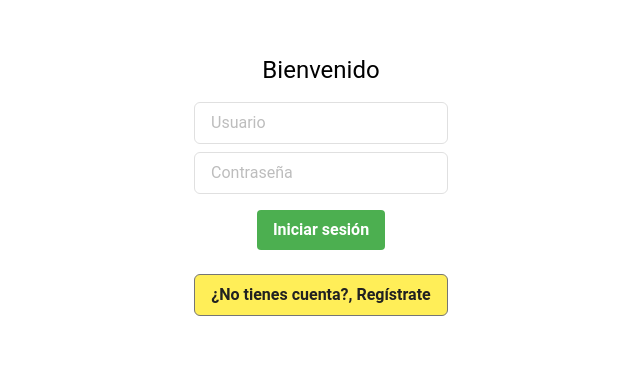
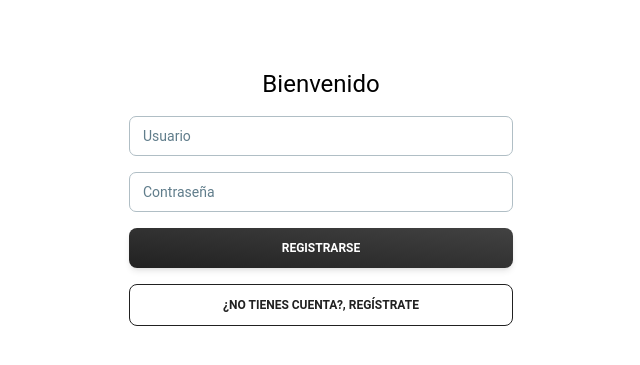
Before and after one commit to ramosFidel/peliculasRP, a React (Create React App) app: page /login in a window 1280 px wide. Shown: the part 207-572 px from the top of the page, without its empty margins (319-959 px from the left). Built offline with nearby package versions, Linux system fonts and the light colour scheme.

Commit message:
Ajustar inputs del material en pagina de login

```diff
--- a/src/components/Login.jsx
+++ b/src/components/Login.jsx
@@ -1,6 +1,7 @@
 import React, { useState } from "react";
 import { useNavigate } from "react-router-dom";
 import { loginAuth } from "../service";
+import { Button, Input } from "@material-tailwind/react";
 
 function Login({ onLogin }) {
   const [formData, setFormData] = useState({
@@ -12,6 +13,7 @@ function Login({ onLogin }) {
 
   const handleChange = (e) => {
     setFormData({ ...formData, [e.target.name]: e.target.value });
+    setError("");
     // console.log(formData);
   };
   const navigate = useNavigate();
@@ -33,42 +35,52 @@ function Login({ onLogin }) {
 
   return (
     <div className="flex h-screen justify-center items-center">
-      <div className="text-center">
+      <div className="text-center mt-8 mb-2 w-80 max-w-screen-lg sm:w-96">
         <h2 className="text-2xl mb-4">Bienvenido</h2>
-        <input
-          className="border border-gray-300 rounded-md py-2 px-4 mb-2"
-          type="text"
-          placeholder="Usuario"
+        <div className="mb-4">
+          <Input
+            label="Usuario"
             name="username"
             value={formData.username}
             onChange={handleChange}
+            error={error}
           />
-        <br />
-        <input
-          className="border border-gray-300 rounded-md py-2 px-4 mb-4"
+        </div>
+
+        <div className="mb-4">
+          <Input
+            label="Contraseña"
             type="password"
-          placeholder="Contraseña"
             name="password"
             value={formData.password}
             onChange={handleChange}
+            error={error}
           />
-        <br />
-        <button
-          className="bg-green-500 hover:bg-green-600 text-white font-semibold py-2 px-4 rounded"
+        </div>
+
+        <div className="mb-4">
+          <Button
+            fullWidth
+            variant="gradient"
+            size="md"
+            className=""
             onClick={handleLogin}
           >
-          Iniciar sesión
-        </button>
-        <br />
+            Registrarse
+          </Button>
           {error && <p className="text-red-500 mt-2">{error}</p>}
-        <br />
-        <div>
-          <button
+        </div>
+        <div className="mb-4">
+          <Button
+            fullWidth
+            variant="outlined"
+            size="md"
+            className=""
+            color="grey"
             onClick={redireccionRegistro}
-            className="mb-4 bg-yellow-400 hover:bg-yellow-500 text-gray-900 font-semibold py-2 px-4 border border-gray-600 rounded-md"
           >
             ¿No tienes cuenta?, Regístrate
-          </button>
+          </Button>
         </div>
       </div>
     </div>
--- a/src/components/Registro.jsx
+++ b/src/components/Registro.jsx
@@ -20,7 +20,7 @@ function Registro() {
   const redireccionLogin = (e) => {
     e.preventDefault();
     registroAuth(formData);
-    console.log(formData);
+    // console.log(formData);
     navigate("/login");
   };
   return (
@@ -59,7 +59,7 @@ function Registro() {
         <Button
           fullWidth
           variant="gradient"
-          size="sm"
+          size="md"
           className=""
           onClick={redireccionLogin}
         >
```
Lines whose indentation alone changed are shown as unchanged.
